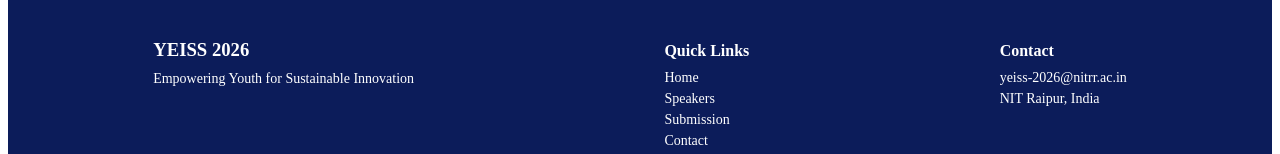
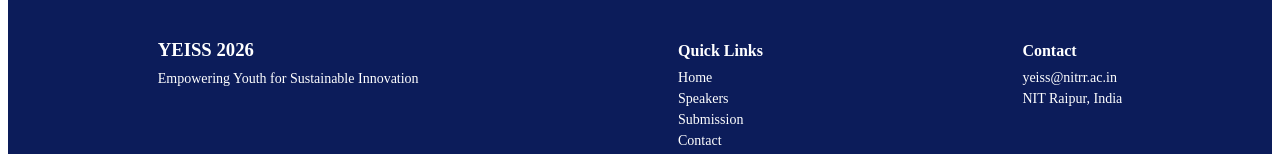
Before and after one commit to shhriiii/inae, a React (Vite) app: page / in a window 1280 px wide. Shown: the part 4717-4871 px from the top of the page. Built offline with nearby package versions, Linux system fonts and the light colour scheme.

Commit message:
updated the website for the microsft cmt addition

```diff
--- a/src/components/Footer.jsx
+++ b/src/components/Footer.jsx
@@ -23,7 +23,7 @@
 
         <div>
           <h4>Contact</h4>
-          <p>yeiss-2026@nitrr.ac.in</p>
+          <p>yeiss@nitrr.ac.in</p>
           <p>NIT Raipur, India</p>
         </div>
 
```
